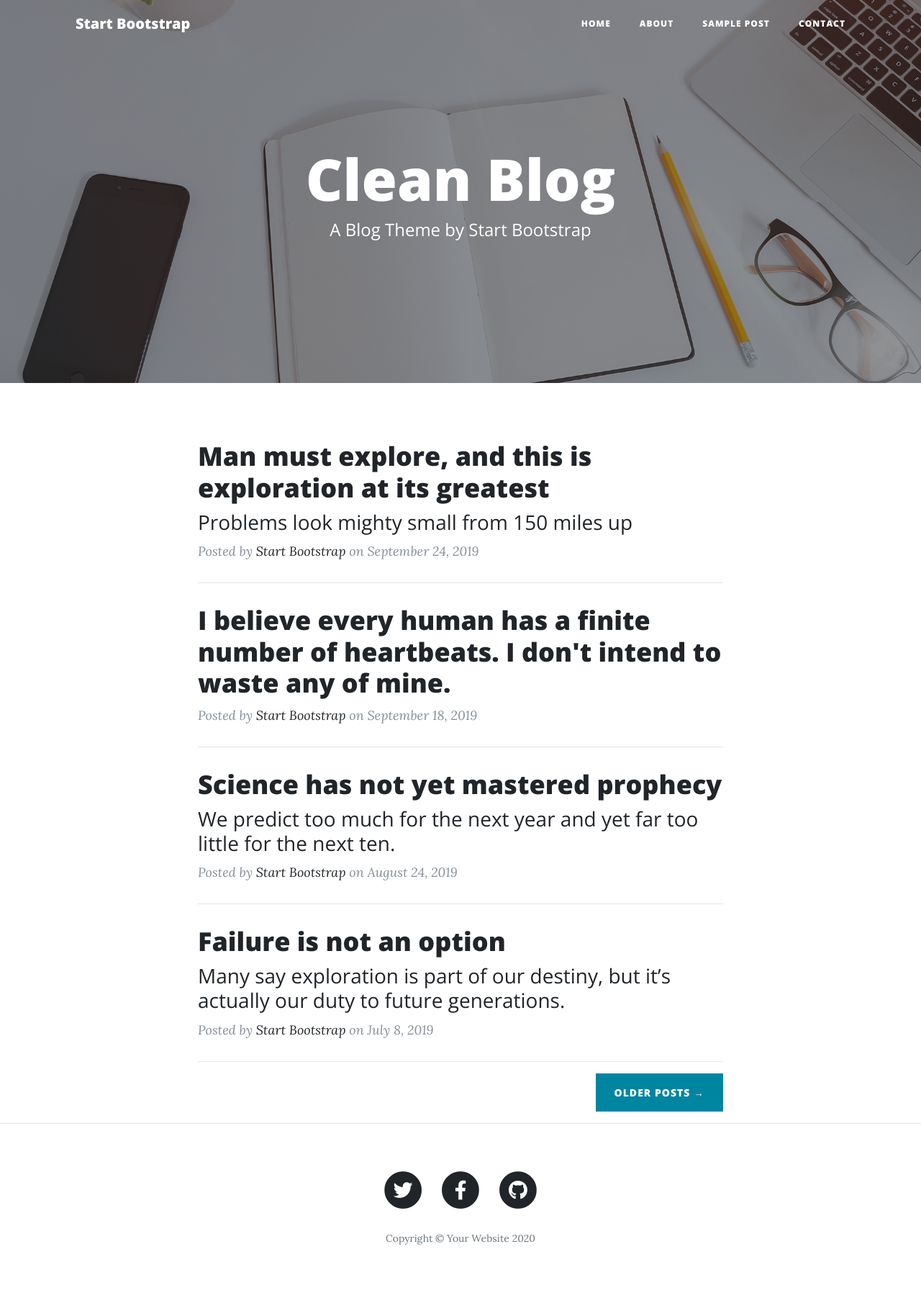
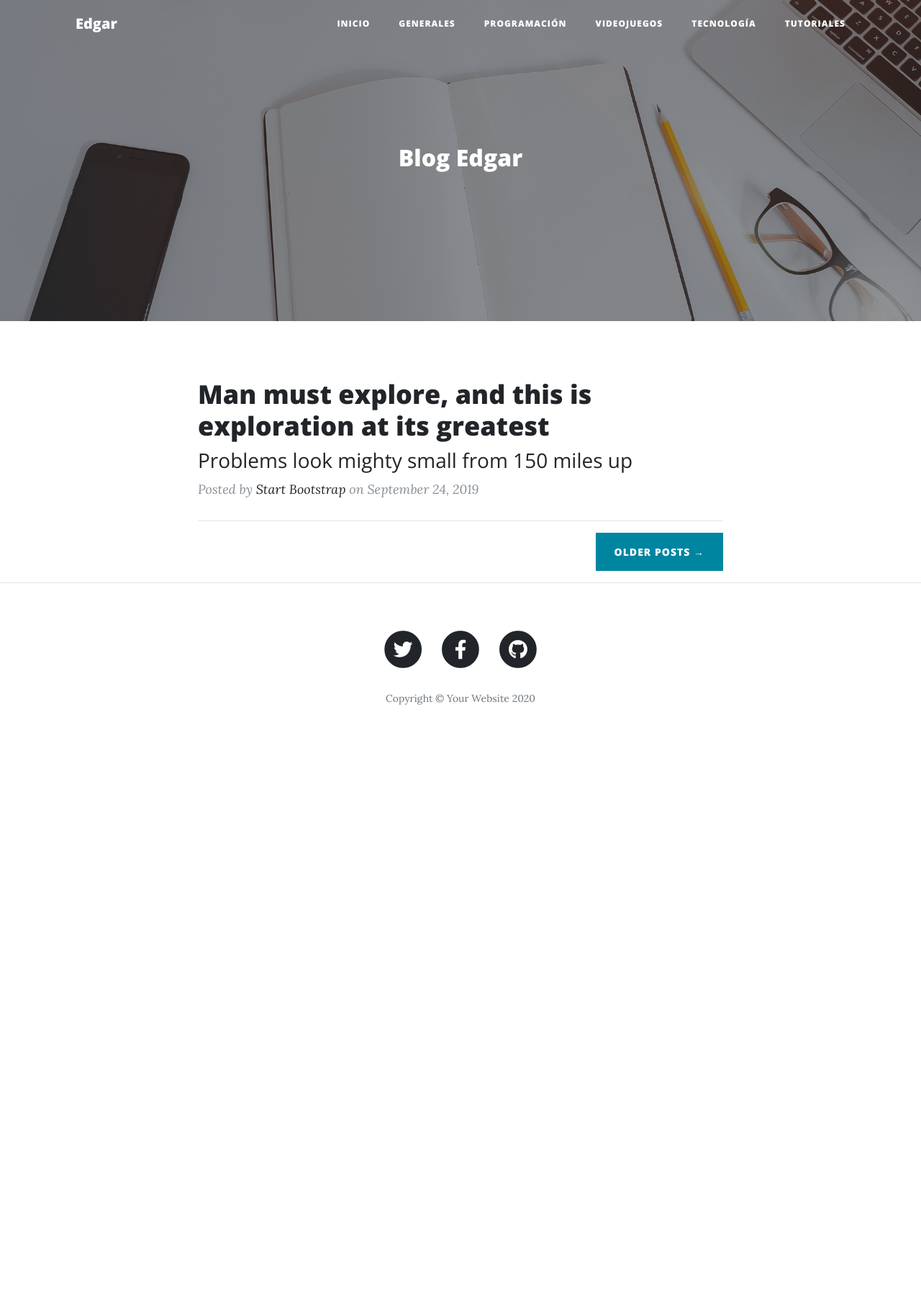
Before and after one commit to edgarqch/blog_1, a Django app: page / in a window 1280 px wide. Shown: the whole page at 72% size. After the commit the page ends 979 px from the top, so only its background shows below. Run offline with Django 3.2, Linux system fonts and the light colour scheme; some libraries are stand-ins or nearby versions.

Commit message:
se creo las vistas para las categorias de los post y se uso la herencia de plantillas

```diff
--- a/aplicaciones/blog/urls.py
+++ b/aplicaciones/blog/urls.py
@@ -1,7 +1,12 @@
 from django.urls import path
 
-from .views import home
+from .views import home, generales, programacion, videojuegos, tecnologia, tutoriales
 
 urlpatterns = [
     path('',home,name='index'),
+    path('generales/',generales,name='generales'),
+    path('programacion/',programacion,name='programacion'),
+    path('videojuegos/',videojuegos,name='videojuegos'),
+    path('tecnologia/',tecnologia,name='tecnologia'),
+    path('tutoriales/',tutoriales,name='tutoriales'),
 ]
--- a/aplicaciones/blog/views.py
+++ b/aplicaciones/blog/views.py
@@ -4,3 +4,18 @@ from django.shortcuts import render
 
 def home(request):
     return render(request, 'index.html')
+
+def generales(request):
+    return render(request, 'generales.html')
+
+def programacion(request):
+    return render(request, 'programacion.html')
+
+def tutoriales(request):
+    return render(request, 'tutoriales.html')
+
+def tecnologia(request):
+    return render(request, 'tecnologia.html')
+
+def videojuegos(request):
+    return render(request, 'videojuegos.html')
--- a/templates/index.html
+++ b/templates/index.html
@@ -9,7 +9,7 @@
   <meta name="description" content="">
   <meta name="author" content="">
 
-  <title>Clean Blog - Start Bootstrap Theme</title>
+  <title>{% block titulo %}Blog Edgar{% endblock titulo %}</title>
 
   <!-- Bootstrap core CSS -->
   <link href="{% static 'vendor/bootstrap/css/bootstrap.min.css' %}" rel="stylesheet">
@@ -29,7 +29,7 @@
   <!-- Navigation -->
   <nav class="navbar navbar-expand-lg navbar-light fixed-top" id="mainNav">
     <div class="container">
-      <a class="navbar-brand" href="index.html">Start Bootstrap</a>
+      <a class="navbar-brand" href="{% url 'blog:index' %}">Edgar</a>
       <button class="navbar-toggler navbar-toggler-right" type="button" data-toggle="collapse" data-target="#navbarResponsive" aria-controls="navbarResponsive" aria-expanded="false" aria-label="Toggle navigation">
         Menu
         <i class="fas fa-bars"></i>
@@ -37,16 +37,22 @@
       <div class="collapse navbar-collapse" id="navbarResponsive">
         <ul class="navbar-nav ml-auto">
           <li class="nav-item">
-            <a class="nav-link" href="index.html">Home</a>
+            <a class="nav-link" href="{% url 'blog:index' %}">Inicio</a>
           </li>
           <li class="nav-item">
-            <a class="nav-link" href="about.html">About</a>
+            <a class="nav-link" href="{% url 'blog:generales' %}">Generales</a>
           </li>
           <li class="nav-item">
-            <a class="nav-link" href="post.html">Sample Post</a>
+            <a class="nav-link" href="{% url 'blog:programacion' %}">Programación</a>
           </li>
           <li class="nav-item">
-            <a class="nav-link" href="contact.html">Contact</a>
+            <a class="nav-link" href="{% url 'blog:videojuegos' %}">Videojuegos</a>
+          </li>
+          <li class="nav-item">
+            <a class="nav-link" href="{% url 'blog:tecnologia' %}">Tecnología</a>
+          </li>
+          <li class="nav-item">
+            <a class="nav-link" href="{% url 'blog:tutoriales' %}">Tutoriales </a>
           </li>
         </ul>
       </div>
@@ -54,14 +60,13 @@
   </nav>
 
   <!-- Page Header -->
-  <header class="masthead" style="background-image: url('{% static 'img/home-bg.jpg' %}')">
+  <header class="masthead" style="background-image: url({% block imagen %}{% static 'img/home-bg.jpg' %}{% endblock imagen %})">
     <div class="overlay"></div>
     <div class="container">
       <div class="row">
         <div class="col-lg-8 col-md-10 mx-auto">
           <div class="site-heading">
-            <h1>Clean Blog</h1>
-            <span class="subheading">A Blog Theme by Start Bootstrap</span>
+            <h2>{% block titulo_principal %}Blog Edgar{% endblock titulo_principal %}</h2>
           </div>
         </div>
       </div>
@@ -84,45 +89,6 @@
           <p class="post-meta">Posted by
             <a href="#">Start Bootstrap</a>
             on September 24, 2019</p>
-        </div>
-        <hr>
-        <div class="post-preview">
-          <a href="post.html">
-            <h2 class="post-title">
-              I believe every human has a finite number of heartbeats. I don't intend to waste any of mine.
-            </h2>
-          </a>
-          <p class="post-meta">Posted by
-            <a href="#">Start Bootstrap</a>
-            on September 18, 2019</p>
-        </div>
-        <hr>
-        <div class="post-preview">
-          <a href="post.html">
-            <h2 class="post-title">
-              Science has not yet mastered prophecy
-            </h2>
-            <h3 class="post-subtitle">
-              We predict too much for the next year and yet far too little for the next ten.
-            </h3>
-          </a>
-          <p class="post-meta">Posted by
-            <a href="#">Start Bootstrap</a>
-            on August 24, 2019</p>
-        </div>
-        <hr>
-        <div class="post-preview">
-          <a href="post.html">
-            <h2 class="post-title">
-              Failure is not an option
-            </h2>
-            <h3 class="post-subtitle">
-              Many say exploration is part of our destiny, but it’s actually our duty to future generations.
-            </h3>
-          </a>
-          <p class="post-meta">Posted by
-            <a href="#">Start Bootstrap</a>
-            on July 8, 2019</p>
         </div>
         <hr>
         <!-- Pager -->
```
Also changed, not shown: templates/generales.html (added, +10 -0 lines), templates/programacion.html (added, +10 -0 lines), templates/tecnologia.html (added, +10 -0 lines), templates/tutoriales.html (added, +10 -0 lines), templates/videojuegos.html (added, +10 -0 lines), static/img/generales.jpg (added), static/img/programacion.jpg (added), static/img/tecnologia.jpg (added), static/img/tutoriales.jpg (added), static/img/videojuegos.jpg (added).
